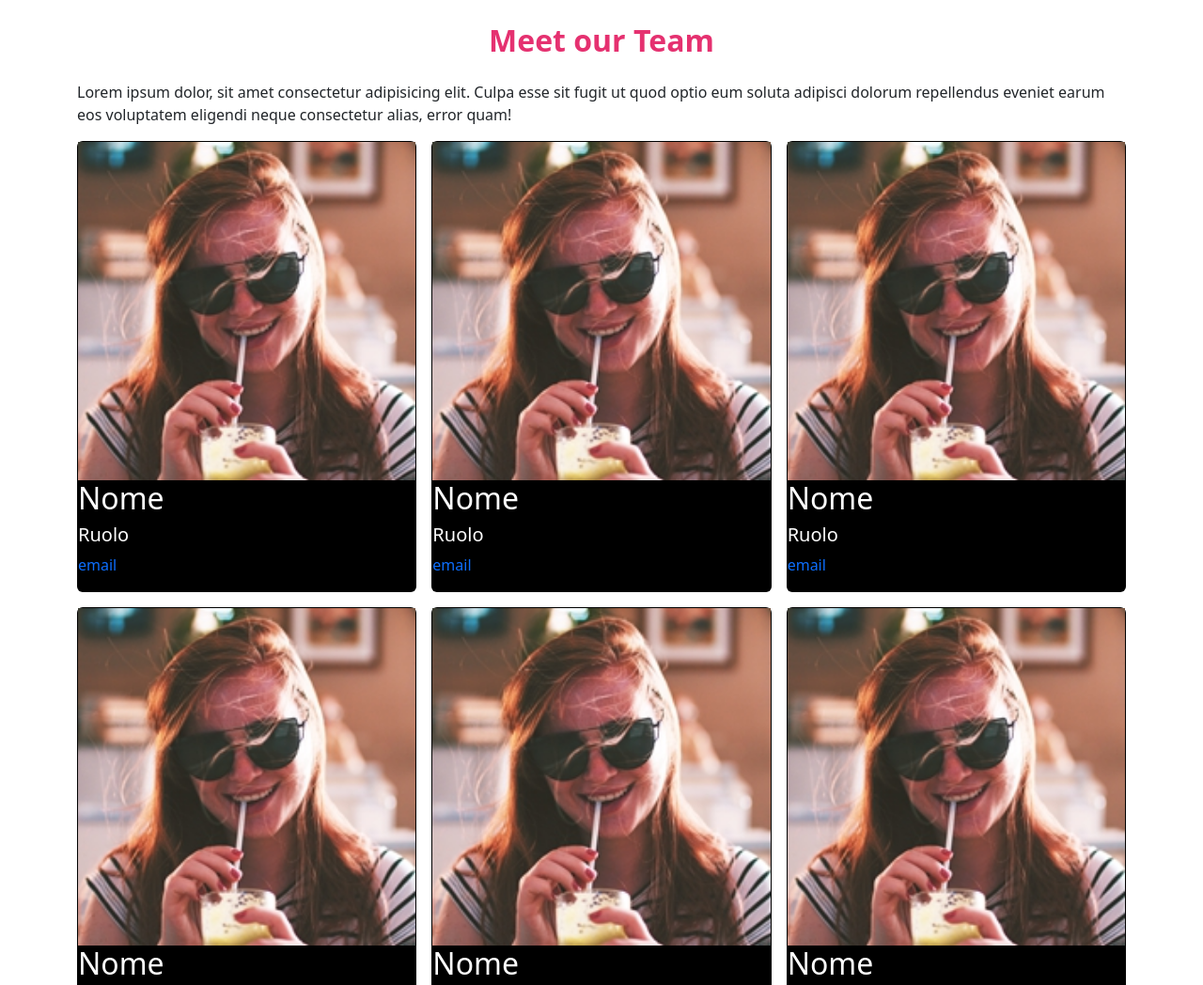
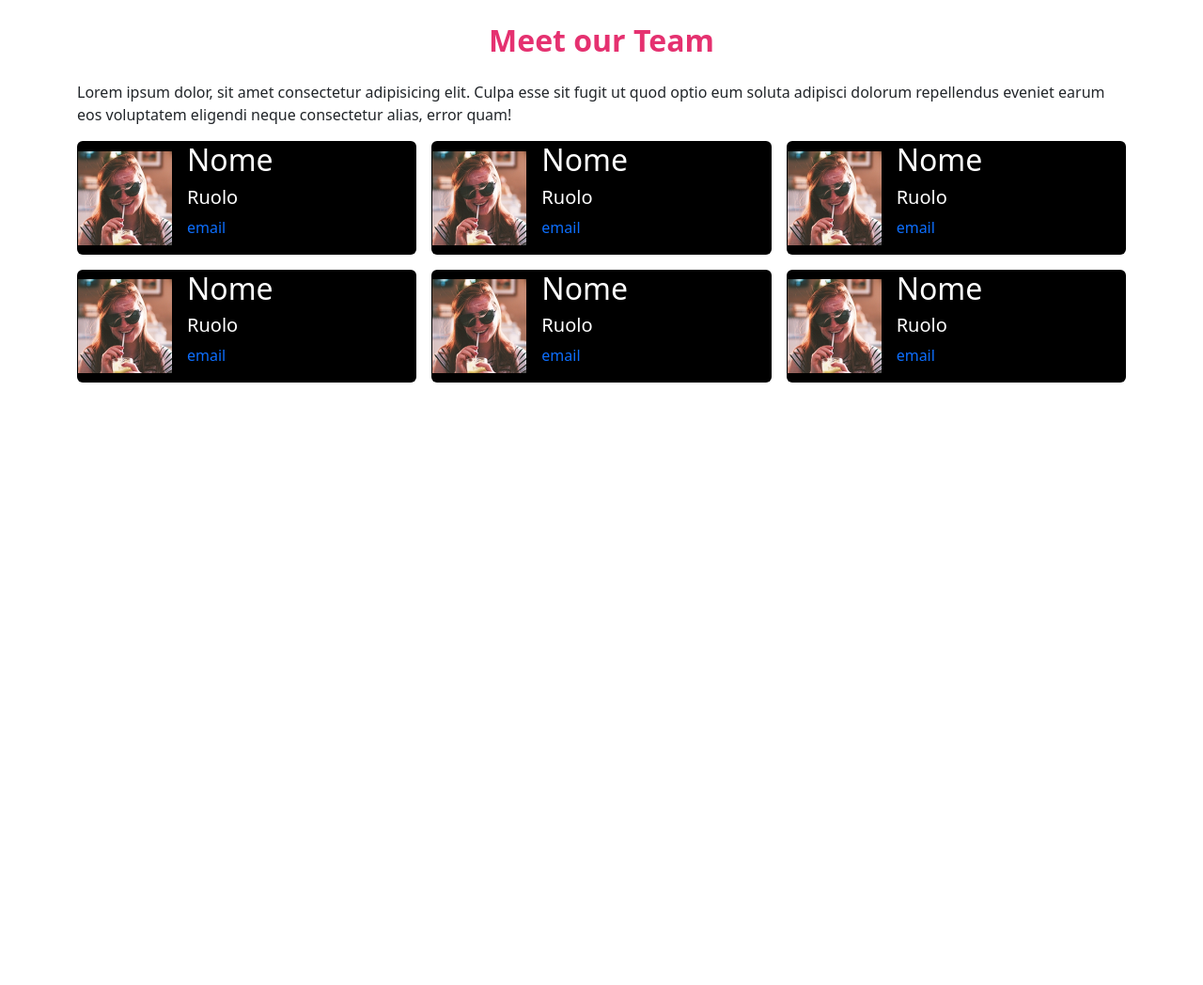
Before and after one commit to Alberto-Monaco/js-our-team, a plain HTML site: page index.html in a window 1280 px wide. Shown: the top 1048 px of the page at 94% size. After the commit the page ends 800 px from the top, so only its background shows below. Drawn offline with nearby package versions, Linux system fonts and the light colour scheme.

Commit message:
fix layout card

```diff
--- a/index.html
+++ b/index.html
@@ -16,58 +16,70 @@
 			<h1 class="text-title">Meet our Team</h1>
 		</header>
 		<main>
-			<div class="container mt-4">
+			<div class="container">
 				<p class>
 					Lorem ipsum dolor, sit amet consectetur adipisicing elit. Culpa esse sit fugit ut quod optio eum soluta
 					adipisci dolorum repellendus eveniet earum eos voluptatem eligendi neque consectetur alias, error quam!
 				</p>
 				<div class="row row-cols-3 g-3">
 					<div class="col">
-						<div class="card bg-black">
-							<img src="./assets/img/female1.png" alt="" />
+						<div class="card bg-black d-flex flex-row align-items-center">
+							<img src="./assets/img/female1.png" alt="" class="img-fluid" style="width: 100px; height: auto" />
+							<div class="ms-3">
 								<h2 class="text-white">Nome</h2>
 								<h5 class="text-white">Ruolo</h5>
 								<p class="text-primary">email</p>
 							</div>
 						</div>
+					</div>
 					<div class="col">
-						<div class="card bg-black">
-							<img src="./assets/img/female1.png" alt="" />
+						<div class="card bg-black d-flex flex-row align-items-center">
+							<img src="./assets/img/female1.png" alt="" class="img-fluid" style="width: 100px; height: auto" />
+							<div class="ms-3">
 								<h2 class="text-white">Nome</h2>
 								<h5 class="text-white">Ruolo</h5>
 								<p class="text-primary">email</p>
 							</div>
 						</div>
+					</div>
 					<div class="col">
-						<div class="card bg-black">
-							<img src="./assets/img/female1.png" alt="" />
+						<div class="card bg-black d-flex flex-row align-items-center">
+							<img src="./assets/img/female1.png" alt="" class="img-fluid" style="width: 100px; height: auto" />
+							<div class="ms-3">
 								<h2 class="text-white">Nome</h2>
 								<h5 class="text-white">Ruolo</h5>
 								<p class="text-primary">email</p>
 							</div>
 						</div>
+					</div>
 					<div class="col">
-						<div class="card bg-black">
-							<img src="./assets/img/female1.png" alt="" />
+						<div class="card bg-black d-flex flex-row align-items-center">
+							<img src="./assets/img/female1.png" alt="" class="img-fluid" style="width: 100px; height: auto" />
+							<div class="ms-3">
 								<h2 class="text-white">Nome</h2>
 								<h5 class="text-white">Ruolo</h5>
 								<p class="text-primary">email</p>
 							</div>
 						</div>
+					</div>
 					<div class="col">
-						<div class="card bg-black">
-							<img src="./assets/img/female1.png" alt="" />
+						<div class="card bg-black d-flex flex-row align-items-center">
+							<img src="./assets/img/female1.png" alt="" class="img-fluid" style="width: 100px; height: auto" />
+							<div class="ms-3">
 								<h2 class="text-white">Nome</h2>
 								<h5 class="text-white">Ruolo</h5>
 								<p class="text-primary">email</p>
 							</div>
 						</div>
+					</div>
 					<div class="col">
-						<div class="card bg-black">
-							<img src="./assets/img/female1.png" alt="" />
+						<div class="card bg-black d-flex flex-row align-items-center">
+							<img src="./assets/img/female1.png" alt="" class="img-fluid" style="width: 100px; height: auto" />
+							<div class="ms-3">
 								<h2 class="text-white">Nome</h2>
 								<h5 class="text-white">Ruolo</h5>
 								<p class="text-primary">email</p>
+							</div>
 						</div>
 					</div>
 				</div>
```
Lines whose indentation alone changed are shown as unchanged.
